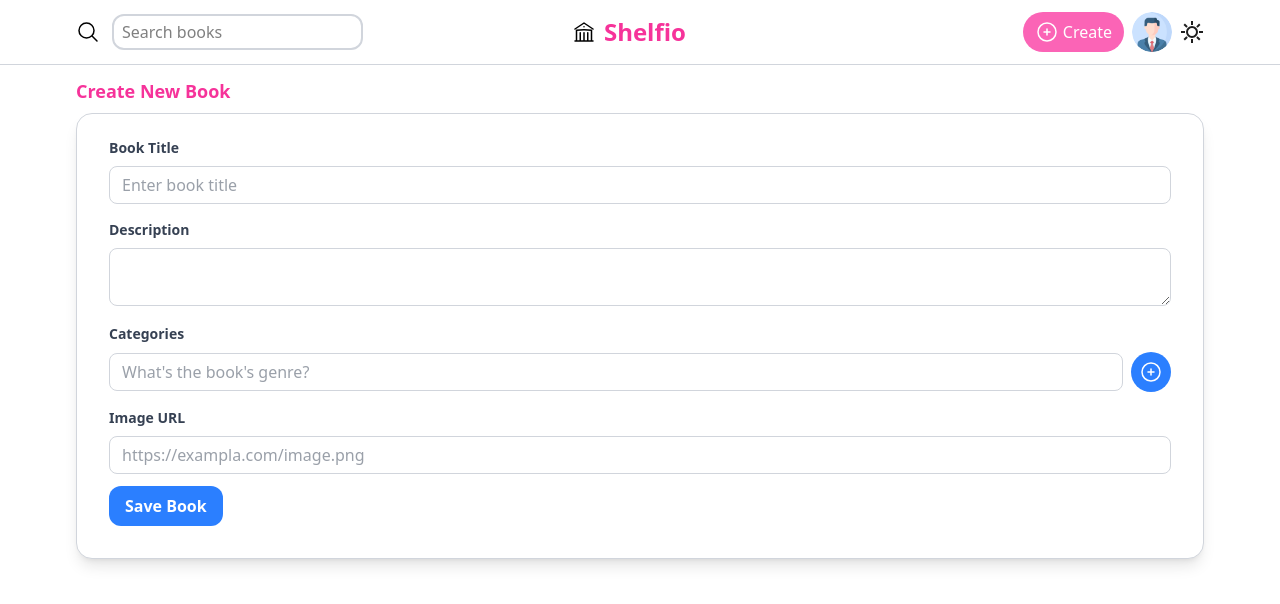
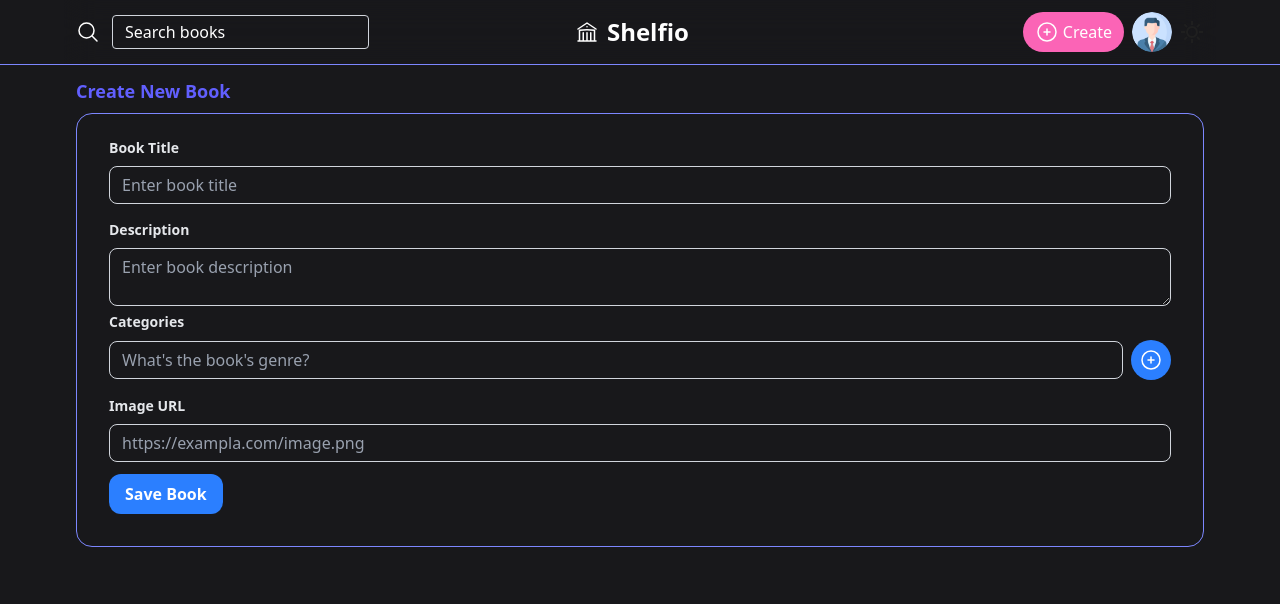
Before and after one commit to aungkyawthetx/library, a React (Vite) app: page /create in a window 1280 px wide. Both pictures are taken after a click on the picture 1191 px from the left and 32 px from the top of the page. Shown: the top 604 px of the page. Built offline with nearby package versions, Linux system fonts and the light colour scheme.

Commit message:
light/dark mood

```diff
--- a/src/components/BookList.jsx
+++ b/src/components/BookList.jsx
@@ -1,9 +1,11 @@
-import React from 'react'
 import useFetch from '../hooks/useFetch.js';
 import { Link } from 'react-router-dom';
+import useTheme from '../hooks/useTheme';
+
 
 export default function Books() {
 
+    let {isDark} = useTheme();
     let { data : books, loading, error } = useFetch('http://localhost:3001/books');
 
     const classes = {
@@ -27,11 +29,11 @@
         {!!books && (
             <div className="grid grid-cols-1 md:grid-cols-2 lg:grid-cols-4 gap-4 my-3">
                 {books.map((book) => (
-                <Link to={`/books/${book.id}`} className="p-4 border border-gray-200 rounded-xl shadow" key={book.id}>
+                <Link to={`/books/${book.id}`} className={`p-4 border border-gray-200 rounded shadow ${isDark ? 'bg-zinc-900 border-indigo-400' : ''}`} key={book.id}>
                     <img src={book.cover} alt="" className="h-80 w-full border border-gray-200 rounded-lg"/>
                     <div className="text-start space-y-1 mt-3">
-                        <h1 className='font-semibold uppercase'> {book.title} </h1>
-                        <p className='text-gray-600 description'> {book.description} </p>
+                        <h1 className={`${isDark ? 'text-indigo-300' : ''} font-semibold uppercase`}> {book.title} </h1>
+                        <p className={`${isDark ? 'text-gray-300' : 'text-gray-600'} description`}> {book.description} </p>
                         <div className="flex flex-wrap space-y-1">
                             {book.categories.map((genre) => (
                                 <span className={`inline-flex items-center px-3 py-1 text-xs font-medium rounded-full ${classes[genre] || 'bg-gray-200 text-gray-700'}`} key={genre}>
--- a/src/components/Navbar.jsx
+++ b/src/components/Navbar.jsx
@@ -5,23 +5,23 @@
 import darkIcon from '../assets/dark.svg';
 
 export default function Navbar() {
-    let {theme, changeTheme} = useTheme();
+    let {changeTheme, isDark} = useTheme();
 
     return (
-    <nav className={`border-b border-gray-300`}>
+    <nav className={`border-b border-gray-300 ${isDark ? 'bg-zinc-900 text-white border-indigo-400' : '' }`}>
         <ul className='flex justify-between items-center backdrop-blur-lg p-3 max-w-6xl mx-auto'>
             <li className='flex items-center gap-3'>
                 <svg xmlns="http://www.w3.org/2000/svg" fill="none" viewBox="0 0 24 24" strokeWidth={1.5} stroke="currentColor" className="size-6">
                     <path strokeLinecap="round" strokeLinejoin="round" d="m21 21-5.197-5.197m0 0A7.5 7.5 0 1 0 5.196 5.196a7.5 7.5 0 0 0 10.607 10.607Z" />
                 </svg>
 
-                <input type="text" placeholder='Search books' className='outline-none border-2 border-gray-300 px-2 py-1 rounded-xl focus:border-2 focus:border-pink-300'/>
+                <input type="text" placeholder='Search books' className={`outline-none border border-gray-300 px-3 py-1 rounded focus:border-indigo-400 ${isDark ? 'placeholder:text-white' : ''}`} />
             </li>
             <Link to='/' className='flex items-center gap-2 cursor-pointer md:-ml-32'>
                 <svg xmlns="http://www.w3.org/2000/svg" fill="none" viewBox="0 0 24 24" strokeWidth={1.5} stroke="currentColor" className="size-6">
                     <path strokeLinecap="round" strokeLinejoin="round" d="M12 21v-8.25M15.75 21v-8.25M8.25 21v-8.25M3 9l9-6 9 6m-1.5 12V10.332A48.36 48.36 0 0 0 12 9.75c-2.551 0-5.056.2-7.5.582V21M3 21h18M12 6.75h.008v.008H12V6.75Z" />
                 </svg>
-                <span className="text-2xl text-pink-500 font-bold hidden md:block"> Shelfio </span>
+                <span className={`text-2xl ${isDark ? 'text-white' :'text-pink-500'} font-bold hidden md:block`}> Shelfio </span>
             </Link>
             <li className='flex items-center gap-2'>
                 <Link to="/create" className='bg-pink-400 hover:bg-pink-500 text-white px-3 py-2 rounded-full cursor-pointer flex items-center gap-1'>
@@ -32,8 +32,8 @@
                 </Link>
                 <img src={Profile} alt="" className='cursor-pointer w-10 h-10 rounded-full'/>
                 <div className='cursor-pointer'>
-                    {theme === 'dark' && <img src={lightIcon} alt="" className='w-6' onClick={() => changeTheme('light')}/>}
-                    {theme === 'light' && <img src={darkIcon} alt="" className='w-6' onClick={() => changeTheme('dark')}/>}
+                    {isDark && <img src={lightIcon} alt="" className='w-6' onClick={() => changeTheme('light')}/>}
+                    {!isDark && <img src={darkIcon} alt="" className='w-6' onClick={() => changeTheme('dark')}/>}
                 </div>
             </li>
         </ul>
--- a/src/contexts/ThemeContext.jsx
+++ b/src/contexts/ThemeContext.jsx
@@ -22,8 +22,10 @@
         dispatch({type: "CHANGE_THEME", payload: theme});
     }
 
+    const isDark = state.theme === 'dark';
+
     return (
-        <ThemeContext.Provider value={{...state, changeTheme}}>
+        <ThemeContext.Provider value={{...state, changeTheme, isDark}}>
             {children}
         </ThemeContext.Provider>
     )
--- a/src/index.css
+++ b/src/index.css
@@ -1,4 +1,23 @@
 @import "tailwindcss";
+
+:root {
+  --bg: 255 255 255;
+  --text: 15 23 42;
+  --primary: 59 130 246;
+}
+
+@theme {
+  --color-bg: rgb(var(--bg));
+  --color-text: rgb(var(--text));
+  --color-primary: rgb(var(--primary));
+}
+
+/* Dark mode */
+.dark {
+  --dark: #05061B;
+  --text: 226 232 240;
+  --primary: 96 165 250;
+}
 
 ::-webkit-scrollbar {
     display: none;
--- a/src/main.jsx
+++ b/src/main.jsx
@@ -1,7 +1,7 @@
+import './index.css'
+import router from './router'
 import { createRoot } from 'react-dom/client'
-import './index.css'
 import { RouterProvider } from 'react-router-dom'
-import router from './router'
 import { ThemeContextProvider } from './contexts/ThemeContext'
 
 createRoot(document.getElementById('root')).render(
--- a/src/pages/Create.jsx
+++ b/src/pages/Create.jsx
@@ -1,6 +1,7 @@
 import { useEffect, useState } from 'react';
 import useFetch from '../hooks/useFetch.js';
 import { useNavigate } from 'react-router-dom';
+import useTheme from '../hooks/useTheme.js';
 
 export default function Create() {
   let [title, setTitle] = useState('');
@@ -12,6 +13,7 @@
 
   let { setPostData, data: book, error} = useFetch('http://localhost:3001/books', 'POST');
   let navigate = useNavigate();
+  let { isDark } = useTheme();
 
   let addCategory = (e) => {
     e.preventDefault();
@@ -43,14 +45,14 @@
   }, [book, navigate])
 
   return (
-  <div>
-    <p className="inline-block align-baseline font-bold text-pink-500 mb-2 text-lg">
+  <div className='h-screen'>
+    <p className="inline-block align-baseline font-bold text-indigo-500 mb-2 text-lg">
       Create New Book
     </p>
-    <form className="bg-white shadow-lg rounded-2xl px-8 pt-6 pb-8 mb-4 border border-gray-300" method='POST' onSubmit={addBook} >
+    <form className={`bg-white shadow-lg rounded-2xl px-8 pt-6 pb-8 mb-4 border border-gray-300 ${isDark ? 'bg-zinc-900 text-gray-200 border-indigo-400 shadow-none' : '' }`} method='POST' onSubmit={addBook} >
       <div className="mb-4">
-        <label className="block text-gray-700 text-sm font-bold mb-2" htmlFor="title"> Book Title </label>
-        <input className="appearance-none border border-gray-300 rounded-lg w-full py-2 px-3 text-gray-700 leading-tight focus:outline-none focus:ring-2 focus:ring-sky-500"
+        <label className="block text-sm font-bold mb-2" htmlFor="title"> Book Title </label>
+        <input className={`${isDark ? 'placeholder:text-gray-400' : ''} border border-gray-300 rounded-lg w-full py-2 px-3 leading-tight focus:outline-none focus:ring-2 focus:ring-sky-500`}
           name="title"
           id="title"
           type="text"
@@ -61,20 +63,21 @@
         />
       </div>
       <div className="">
-        <label className="block text-gray-700 text-sm font-bold mb-2" htmlFor="description"> Description </label>
-        <textarea className="appearance-none border border-gray-300 rounded-lg w-full py-2 px-3 text-gray-700 mb-3 leading-tight focus:outline-none focus:ring-2 focus:ring-sky-500"
+        <label className="block text-sm font-bold mb-2" htmlFor="description"> Description </label>
+        <textarea className={`${isDark ? 'placeholder:text-gray-400' : ''} border border-gray-300 rounded-lg w-full py-2 px-3 leading-tight focus:outline-none focus:ring-2 focus:ring-sky-500`}
           id="description"
           name="description"
           value={description}
           onChange={e => setDescription(e.target.value)}
+          placeholder='Enter book description'
           required
           >
         </textarea>
       </div>
       <div className="mb-4">
-        <label className="block text-gray-700 text-sm font-bold mb-2" htmlFor="categories"> Categories </label>
+        <label className="block text-sm font-bold mb-2" htmlFor="categories"> Categories </label>
         <div className='flex items-center gap-2'>
-          <input className="appearance-none border border-gray-300 rounded-lg w-full py-2 px-3 text-gray-700 leading-tight focus:outline-none focus:ring-2 focus:ring-sky-500"
+          <input className={`${isDark ? 'placeholder:text-gray-400' : ''} border border-gray-300 rounded-lg w-full py-2 px-3 leading-tight focus:outline-none focus:ring-2 focus:ring-sky-500`}
             name="categories"
             type="text"
             id="categories"
@@ -96,10 +99,10 @@
         ))}
       </div>
       <div className="mb-3">
-        <label className="block text-gray-700 text-sm font-bold mb-2" htmlFor="imageurl">
+        <label className="block text-sm font-bold mb-2" htmlFor="imageurl">
           Image URL
         </label>
-        <input className="appearance-none border border-gray-300 rounded-lg w-full py-2 px-3 text-gray-700 leading-tight focus:outline-none focus:ring-2 focus:ring-sky-500"
+        <input className={`${isDark ? 'placeholder:text-gray-400' : ''} border border-gray-300 rounded-lg w-full py-2 px-3 leading-tight focus:outline-none focus:ring-2 focus:ring-sky-500`}
           name="imageurl"
           id="imageurl"
           type="text"
--- a/src/pages/layouts/Layout.jsx
+++ b/src/pages/layouts/Layout.jsx
@@ -3,13 +3,14 @@
 import { Outlet, useLocation } from 'react-router-dom'
 import { SwitchTransition, CSSTransition } from 'react-transition-group';
 import { useRef } from 'react';
+import useTheme from '../../hooks/useTheme.js';
 
 export default function Layout() {
     const location = useLocation();
     const nodeRef = useRef(null);
-
+    let { isDark } = useTheme();
     return (
-    <>
+    <div className={isDark ? 'bg-zinc-900' : ''}>
         <Navbar />
         <SwitchTransition>
             <CSSTransition timeout={200} classNames='fade' key={location.pathname} nodeRef={nodeRef}>
@@ -18,6 +19,6 @@
                 </div>
             </CSSTransition>
         </SwitchTransition>
-    </>
+    </div>
     )
 }
```
